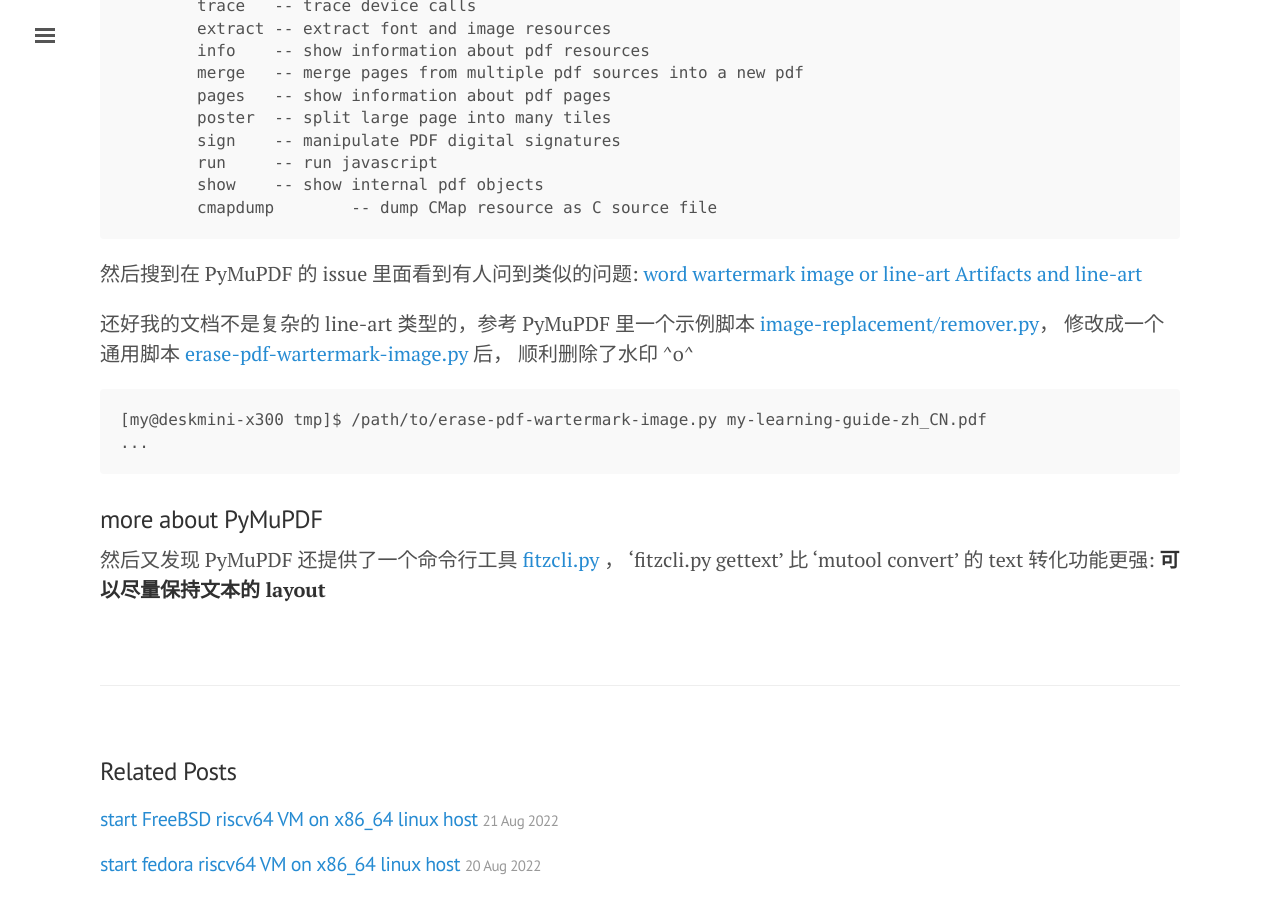
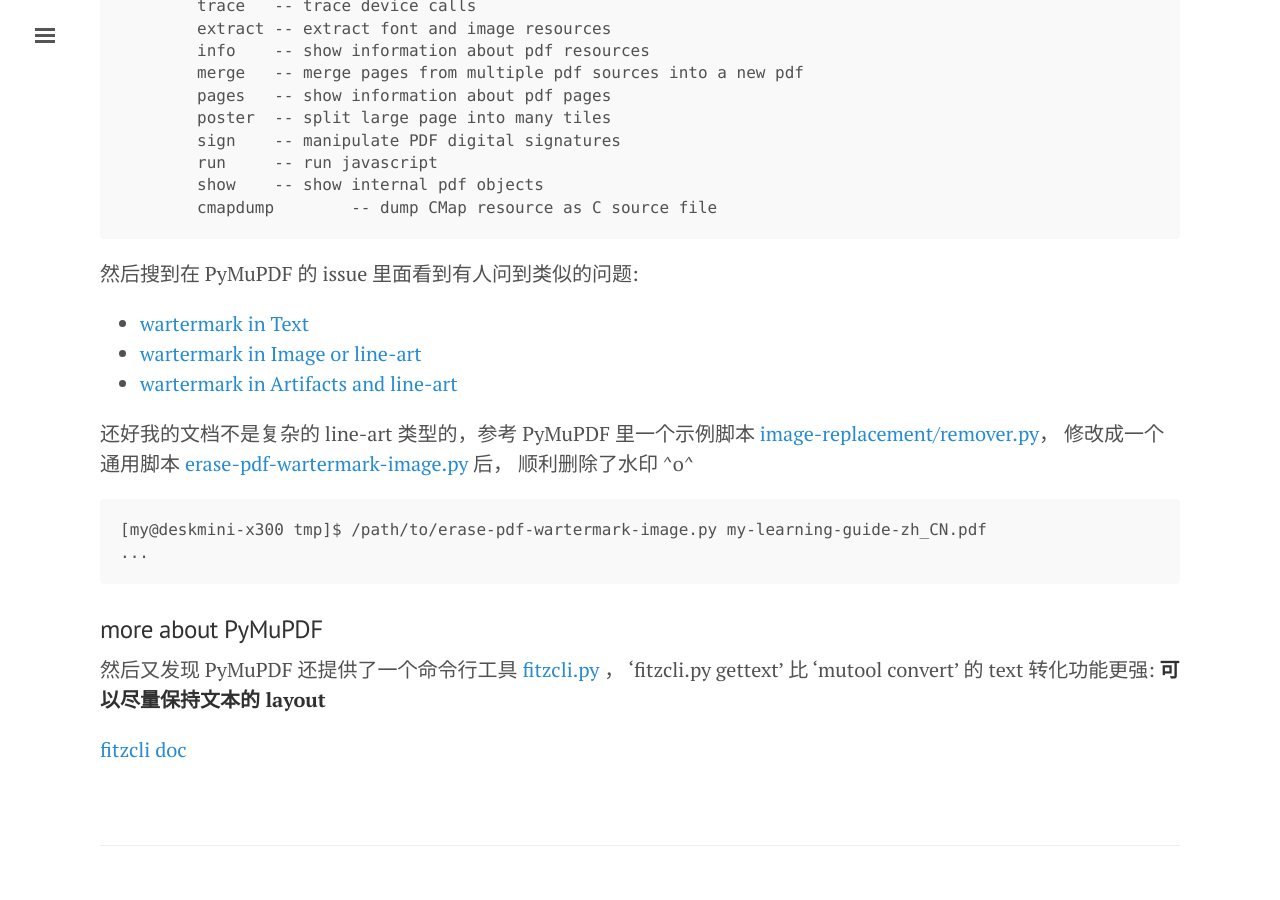
Before and after one commit to tcler/tcler.github.io, a Jekyll site: the page built from _posts/2022-11-01-remove-wartermark-image-from-pdf-by-PyMuPDF.md, in a window 1280 px wide and 900 px high, scrolled down 1060 px. Built offline with Jekyll 4.4.1, drawn with Linux system fonts in a browser that asks for light colours.

Commit message:
Update 2022-11-01-remove-wartermark-image-from-pdf-by-PyMuPDF.md

````diff
--- a/_posts/2022-11-01-remove-wartermark-image-from-pdf-by-PyMuPDF.md
+++ b/_posts/2022-11-01-remove-wartermark-image-from-pdf-by-PyMuPDF.md
@@ -37,9 +37,10 @@
 	show	-- show internal pdf objects
 	cmapdump	-- dump CMap resource as C source file
 ```
-然后搜到在 PyMuPDF 的 issue 里面看到有人问到类似的问题: [word wartermark](https://github.com/pymupdf/PyMuPDF/issues/468)
-[image or line-art](https://github.com/pymupdf/PyMuPDF/discussions/874)
-[Artifacts and line-art](https://github.com/pymupdf/PyMuPDF/discussions/1855)
+然后搜到在 PyMuPDF 的 issue 里面看到有人问到类似的问题:
+- [wartermark in Text](https://github.com/pymupdf/PyMuPDF/issues/468)
+- [wartermark in Image or line-art](https://github.com/pymupdf/PyMuPDF/discussions/874)
+- [wartermark in Artifacts and line-art](https://github.com/pymupdf/PyMuPDF/discussions/1855)
 
 还好我的文档不是复杂的 line-art 类型的，参考 PyMuPDF 里一个示例脚本 [image-replacement/remover.py](https://github.com/pymupdf/PyMuPDF-Utilities/blob/master/image-replacement/remover.py)，
 修改成一个通用脚本 [erase-pdf-wartermark-image.py](https://github.com/tcler/argparse-getopt-examples/blob/master/python/erase-pdf-wartermark-image.py) 后，
@@ -52,3 +53,5 @@
 ### more about PyMuPDF
 然后又发现 PyMuPDF 还提供了一个命令行工具 [fitzcli.py](https://github.com/pymupdf/PyMuPDF-Utilities/blob/master/text-extraction/fitzcli.py) ，
 'fitzcli.py gettext' 比 'mutool convert' 的 text 转化功能更强: **可以尽量保持文本的 layout**
+
+[fitzcli doc](https://pymupdf.readthedocs.io/en/latest/module.html)
````
